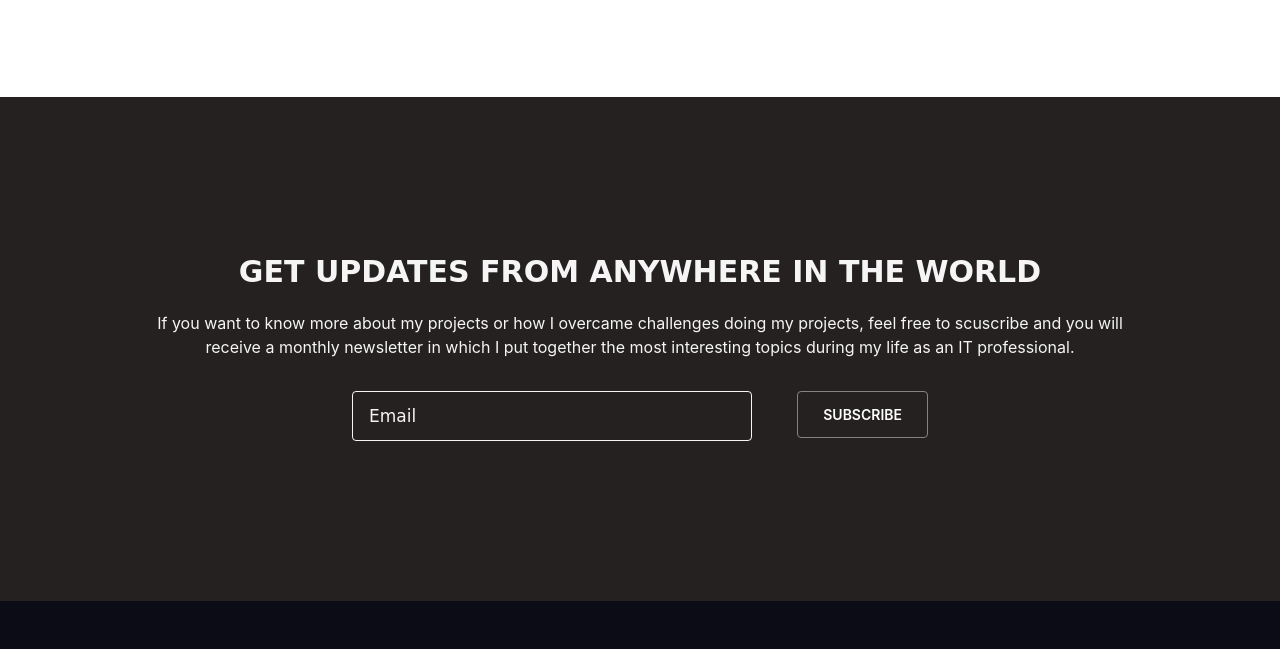
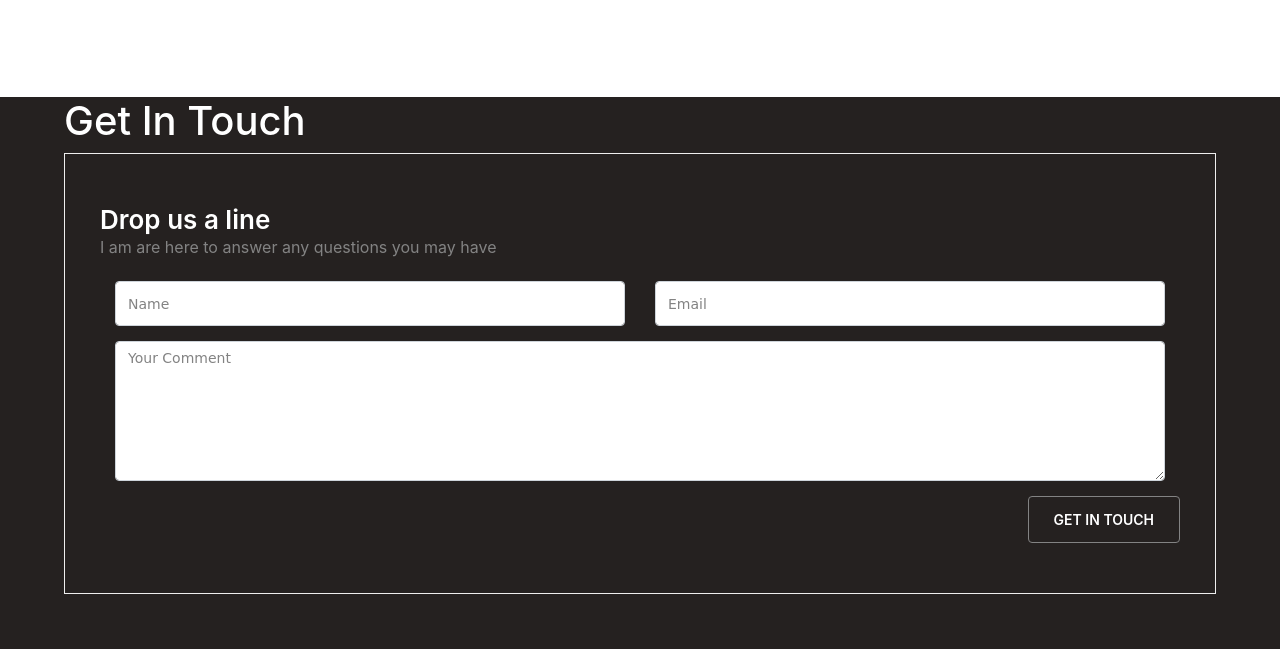
Before and after one commit to johnnyboysydney/Portfolio, a plain HTML site: page index.html in a window 1280 px wide. Shown: the part 6761-7410 px from the top of the page. Drawn offline with nearby package versions, Linux system fonts and the light colour scheme; files whose address does not match are found by name.

Commit message:
last modifications

```diff
--- a/index.html
+++ b/index.html
@@ -618,7 +618,7 @@
 
         <!-- === ==== ==== ==== ====  Under Construction Area ==== ==== =====  -->
         <!-- ======================= Start Contact Us ======================= -->
-        <!-- <section class="contact-us" id="contact">
+        <section class="contact-us" id="contact">
             <div class="container">
                 <div class="row">
                     <div class="section-title text-center">
@@ -654,7 +654,7 @@
                     </div>
                 </div>
             </div>
-        </section>  -->
+        </section>
         <!-- =======================  End Contact Us  =======================  -->
 
         <!--  ======================  Subscribe me Area =====================  -->
```
